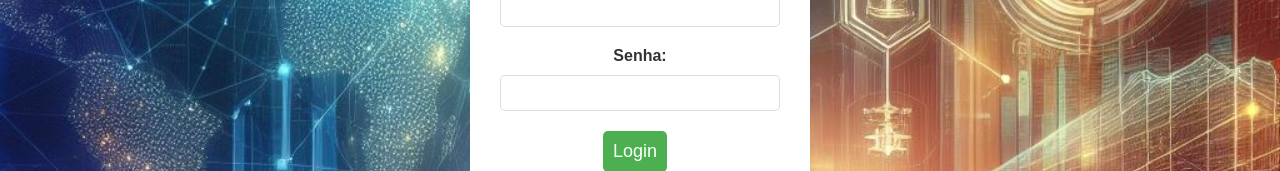
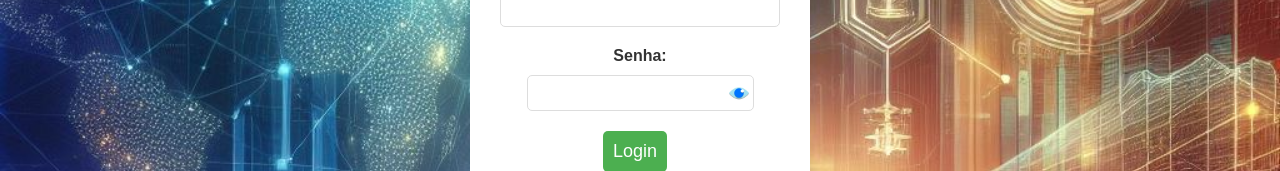
Before and after one commit to israel2640/Projeto-Moeda-Social-React, a React (Create React App) app: page /pagina1 in a window 1280 px wide. Shown: the part 486-657 px from the top of the page. Built offline with nearby package versions, Linux system fonts and the light colour scheme; the HTML template or start-up script is replaced by a standard one.

Commit message:
Atualização 1.0.5
Adicionei um olho ocultar e exibir senha.

```diff
--- a/src/components/Pagina1.css
+++ b/src/components/Pagina1.css
@@ -16,9 +16,9 @@ body {
   border-radius: 8px;
   box-shadow: 0 0 10px rgba(0, 0, 0, 0.1);
   width: 300px;
-  /* Largura do container, ajuste conforme necessário */
+  /* Largura do container */
   margin-top: -300px;
-  /* Ajuste conforme necessário para subir mais */
+
 }
 
 .form-container {
@@ -73,3 +73,31 @@ a {
   /* Mantém a proporção original da imagem */
   z-index: 999;
 }
+
+.olho-icon {
+  position: absolute;
+  right: 15px;
+  top: 45%;
+  /* centralize verticalmente */
+  transform: translateY(-50%);
+  cursor: pointer;
+  width: 20px;
+  height: 20px;
+}
+
+.senha-container {
+  position: relative;
+}
+
+.senha-container input {
+  padding-right: 30px;
+  /* Espaçamento para acomodar o botão */
+}
+
+.senha-container button {
+  position: absolute;
+  top: 25%;
+  right: 5px;
+  transform: translateY(-50%);
+  cursor: pointer;
+}
--- a/src/components/pagina1.js
+++ b/src/components/pagina1.js
@@ -2,11 +2,13 @@ import React, { useState } from 'react';
 import { Link, useNavigate } from 'react-router-dom';
 import './Pagina1.css';
 import suaImagem from './softexB.png';
+import olhoIcon from './olho2-visivel.png'; // Substitua pelo caminho real do seu ícone
 
 const Pagina1 = () => {
   const navigate = useNavigate();
   const [matricula, setMatricula] = useState('');
   const [senha, setSenha] = useState('');
+  const [mostrarSenha, setMostrarSenha] = useState(false);
 
   const realizarLogin = () => {
     // Lógica para realizar o login
@@ -18,9 +20,25 @@ const Pagina1 = () => {
     }
   };
 
+// eslint-disable-next-line no-unused-vars
+const alternarVisibilidadeSenha = () => {
+  setMostrarSenha(!mostrarSenha);
+};
+
+  const handleMouseDown = () => {
+    // Ação quando o botão do mouse é pressionado
+    // Por exemplo, pode exibir a senha temporariamente
+    setMostrarSenha(true);
+  };
+
+  const handleMouseUp = () => {
+    // Ação quando o botão do mouse é solto
+    // Por exemplo, pode esconder a senha novamente
+    setMostrarSenha(false);
+  };
+
   return (
     <div className="container">
-      {/* Adicione a tag <img> aqui */}
       <img src={suaImagem} alt="Imagem no canto esquerdo superior" className="imagem-topo-esquerdo" />
 
       <div className="form-container">
@@ -30,15 +48,35 @@ const Pagina1 = () => {
           <input type="text" id="matricula" name="matricula" value={matricula} onChange={(e) => setMatricula(e.target.value)} required />
 
           <label htmlFor="senha">Senha:</label>
-          <input type="password" id="senha" name="senha" value={senha} onChange={(e) => setSenha(e.target.value)} required />
+          <div className="senha-container">
+            <input
+              type={mostrarSenha ? 'text' : 'password'}
+              id="senha"
+              name="senha"
+              value={senha}
+              onChange={(e) => setSenha(e.target.value)}
+              required
+            />
+            <img
+              src={olhoIcon}
+              alt={mostrarSenha ? 'Ocultar Senha' : 'Mostrar Senha'}
+              onMouseDown={handleMouseDown}
+              onMouseUp={handleMouseUp}
+              className="olho-icon"
+            />
+          </div>
 
-          <button type="button" onClick={realizarLogin}>Login</button>
+          <button type="button" onClick={realizarLogin}>
+            Login
+          </button>
         </form>
 
-        <p>Não tem uma conta? <Link to="/cadastro" id="inscrevaSeLink">Inscreva-se</Link></p>
+        <p>
+          Não tem uma conta? <Link to="/cadastro" id="inscrevaSeLink">Inscreva-se</Link>
+        </p>
       </div>
     </div>
   );
-}
+};
 
 export default Pagina1;
```
Also changed, not shown: src/components/olho-visível.png (added), src/components/olho2-visivel.png (added).
